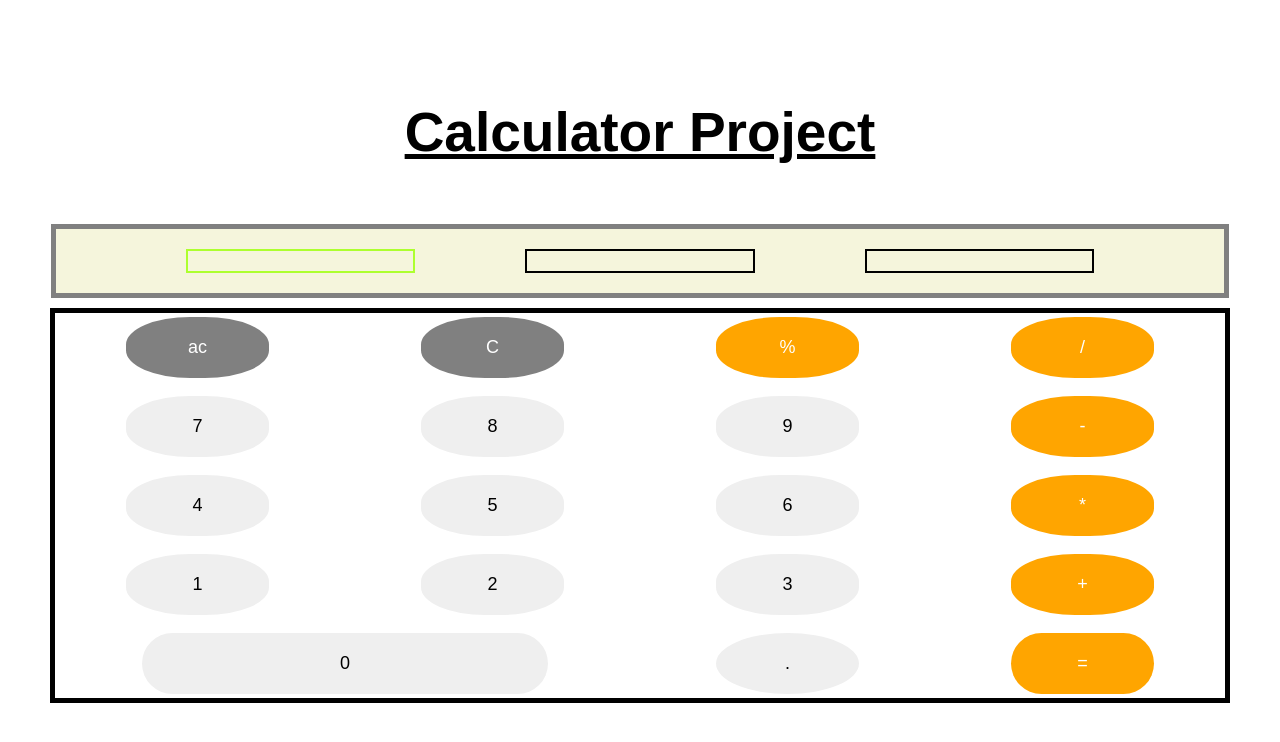
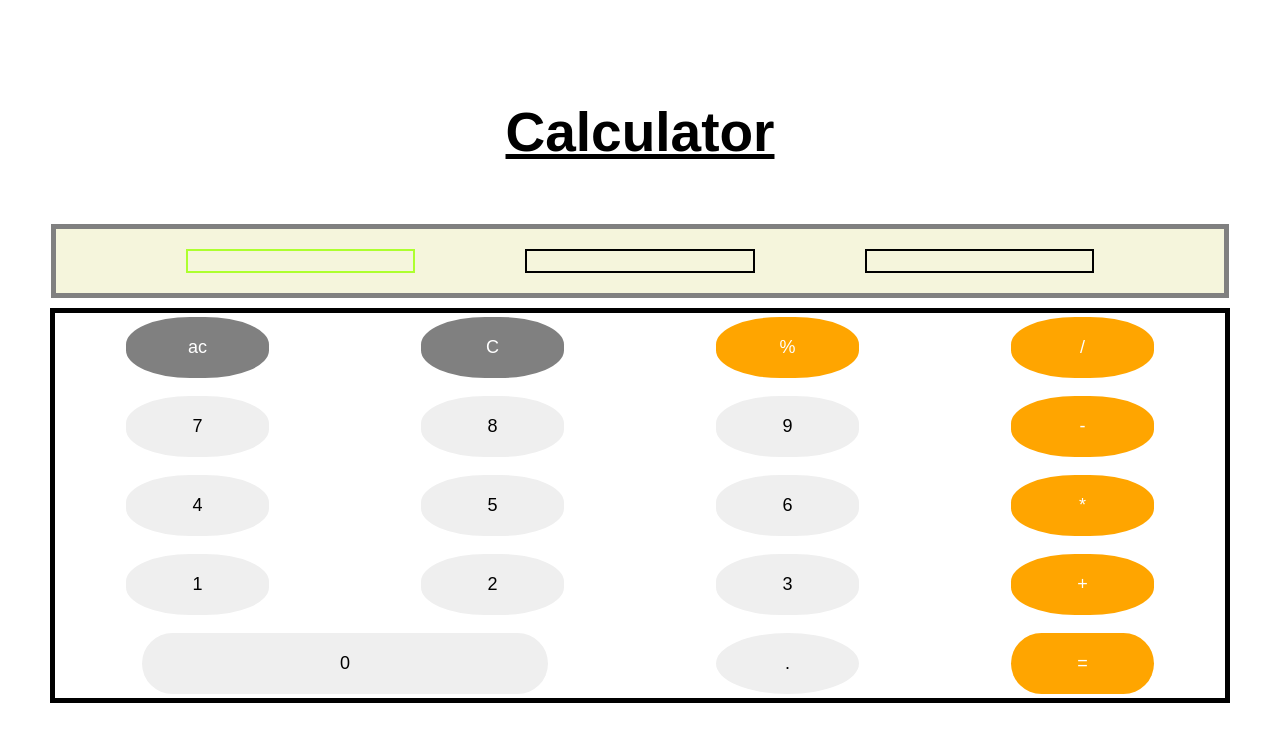
Before and after one commit to omar12ahmed/calculator, a plain HTML site: page index.html in a window 1280 px wide. Drawn offline with Linux system fonts and the light colour scheme.

Commit message:
title improvemnt

```diff
--- a/index.html
+++ b/index.html
@@ -11,7 +11,7 @@
 <body>
     <main>
         <header>
-            <h1 class="title">Calculator project</h1>
+            <h1 class="title">Calculator</h1>
         </header>
         <div class="container">
             <div class="display">
```
Also changed, not shown: app.js (+1 -18 lines).
